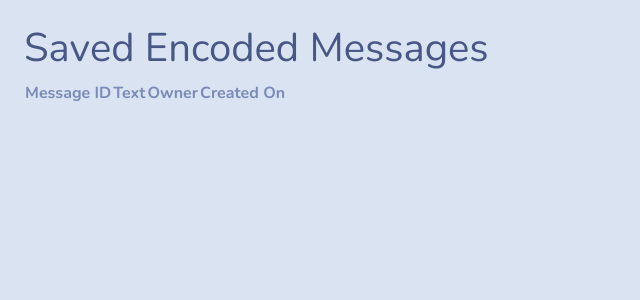
After one commit to NicoGiuliani/caesar-cipher, a Django app: template templates/view.html in a window 1280 px wide. The commit adds this page. Shown: the top 300 px of the page, without its empty margins (0-640 px from the left). Run offline with Django 4.2, Linux system fonts and the light colour scheme; the template is opened without the code that fills it, so the values that code supplies are empty; some libraries are stand-ins or nearby versions.

Commit message:
Working on table to display saved messages

```diff
--- a/app/urls.py
+++ b/app/urls.py
@@ -9,4 +9,5 @@ urlpatterns = [
     path('logout', views.logout, name='logout'),
     path('encode', views.encode, name='encode'),
     path('decode', views.decode, name='decode'),
+    path('view', views.view, name='view'),
 ]
--- a/templates/index.html
+++ b/templates/index.html
@@ -37,9 +37,10 @@
                 <input type='submit' value='Decode'></input>
             </form>
 
-            <div class='d-flex container' style='justify-content:center'>
+            <div class='d-flex' style='justify-content:center'>
                 <form method='POST' action='view' class='me-1'>
                     {% csrf_token %}
+                    <input type='hidden' name='username' value={{user.username}}></input>
                     <input type='submit' value='View Encoded Messages'></input>
                 </form>
                 <form method='POST' action='logout'>
--- /dev/null
+++ b/templates/view.html
@@ -0,0 +1,20 @@
+{% extends 'base.html' %}
+{% block body %}
+<h1>Saved Encoded Messages</h1>
+<table>
+    <tr>
+        <th>Message ID</th>
+        <th>Text</th>
+        <th>Owner</th>
+        <th>Created On</th>
+    </tr>
+    {% for encoded_message in encoded_message_list %}
+    <tr>
+        <td>{{encoded_message.id}}</td>
+        <td>{{encoded_message.text}}</td>
+        <td>{{encoded_message.owner}}</td>
+        <td>{{encoded_message.creation_date}}</td>
+    </tr>
+    {% endfor %}
+</table>
+{% endblock %}
```
Also changed, not shown: app/views.py (+7 -0 lines).
